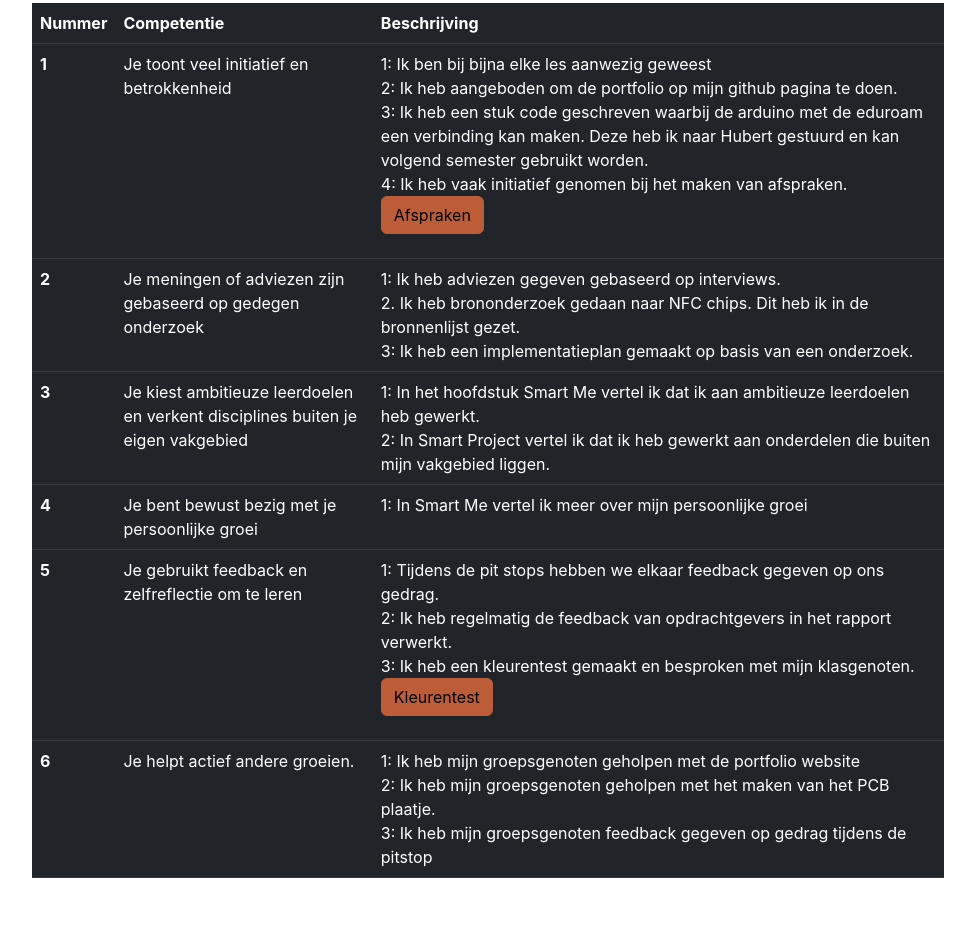
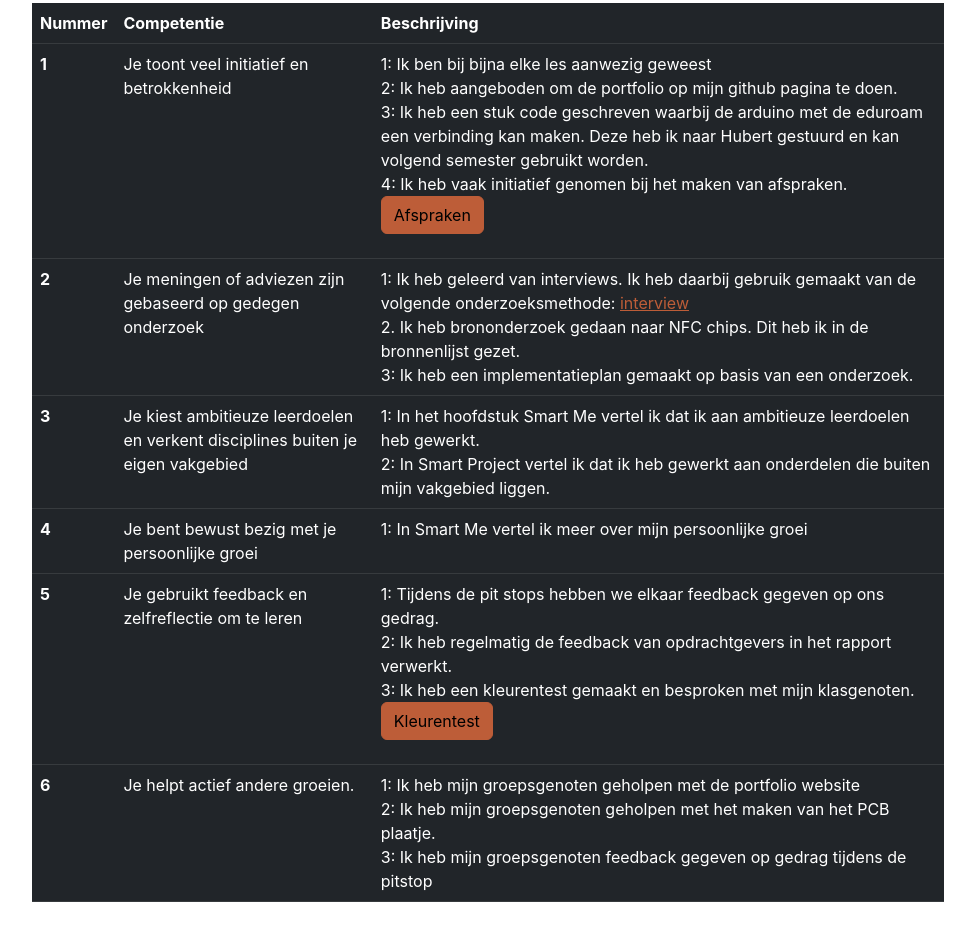
Before and after one commit to minorsmart/smart-connection-Stefano668, a plain HTML site: page Group_Giesbers/Stefano/Stefano.html in a window 1280 px wide. Shown: the part 680-1621 px from the top of the page, without its empty margins (288-1263 px from the left). Drawn offline with nearby package versions, Linux system fonts and the light colour scheme; files that its build step writes are made by us from their sources.

Commit message:
finished2

```diff
--- a/Group_Giesbers/Stefano/Stefano.html
+++ b/Group_Giesbers/Stefano/Stefano.html
@@ -104,7 +104,8 @@
                         <tr>
                             <th scope="row">2</th>
                             <td>Je meningen of adviezen zijn gebaseerd op gedegen onderzoek</td>
-                            <td>1: Ik heb adviezen gegeven gebaseerd op interviews.
+                            <td>1: Ik heb geleerd van interviews. Ik heb daarbij gebruik gemaakt van de volgende onderzoeksmethode:
+                                <a href="https://ictresearchmethods.nl/Interview">interview</a>
                                 <br>
                                 2. Ik heb brononderzoek gedaan naar NFC chips. Dit heb ik in de bronnenlijst gezet.
                                 <br>
```
